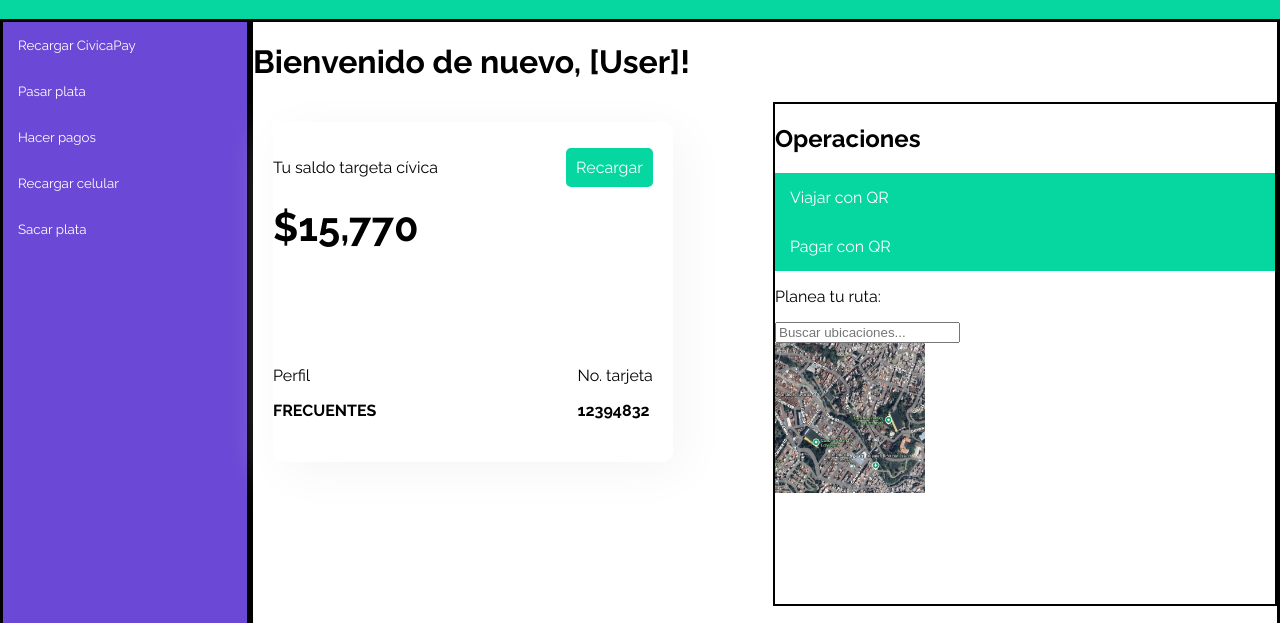
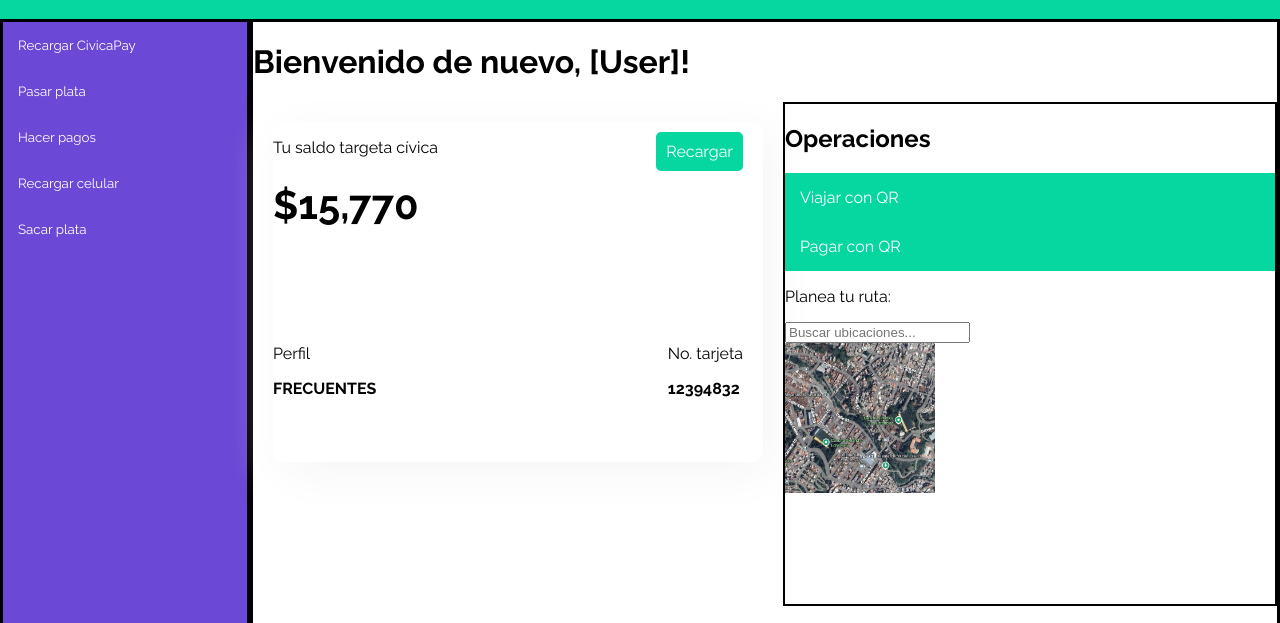
Before and after one commit to SRamirez967/WebDevProyects, a plain HTML site: page IntentoAppCivica/index.html in a window 1280 px wide. Shown: the part 98-721 px from the top of the page. Drawn offline with Linux system fonts and the light colour scheme; a web font is replaced by a local one.

Commit message:
Ajustes botón recarga

```diff
--- a/IntentoAppCivica/index.html
+++ b/IntentoAppCivica/index.html
@@ -50,8 +50,10 @@
             <h1>Bienvenido de nuevo, [User]!</h1>
             <div id="top">
                 <div id="tleft">
-                    <p>Tu saldo targeta cívica</h1>
-                    <button>Recargar</button>
+                    <div id="saldoTitulo">
+                        <p>Tu saldo targeta cívica</p>
+                        <button>Recargar</button>
+                    </div>
                     <p id="saldo">$15,770</p>
                     <div id="adicional">
                         <div>
--- a/IntentoAppCivica/style.css
+++ b/IntentoAppCivica/style.css
@@ -71,12 +71,17 @@ button {
     border-radius: 10px;
     margin: 20px;
     height: 340px;
+    width: 500px;
+}
+#saldoTitulo {
+    display: flex;
+    justify-content: space-between;
 }
 /*Botón de recarga cívica*/
-#tleft button {
+#saldoTitulo button {
     background-color: #06D6A0;
     color: #FFFFFF;
-    margin: 10px 20px 0px 124px;
+    margin: 10px 20px;
     padding: 10px;
     border-radius: 5px;
     font-size: 16px;
```
